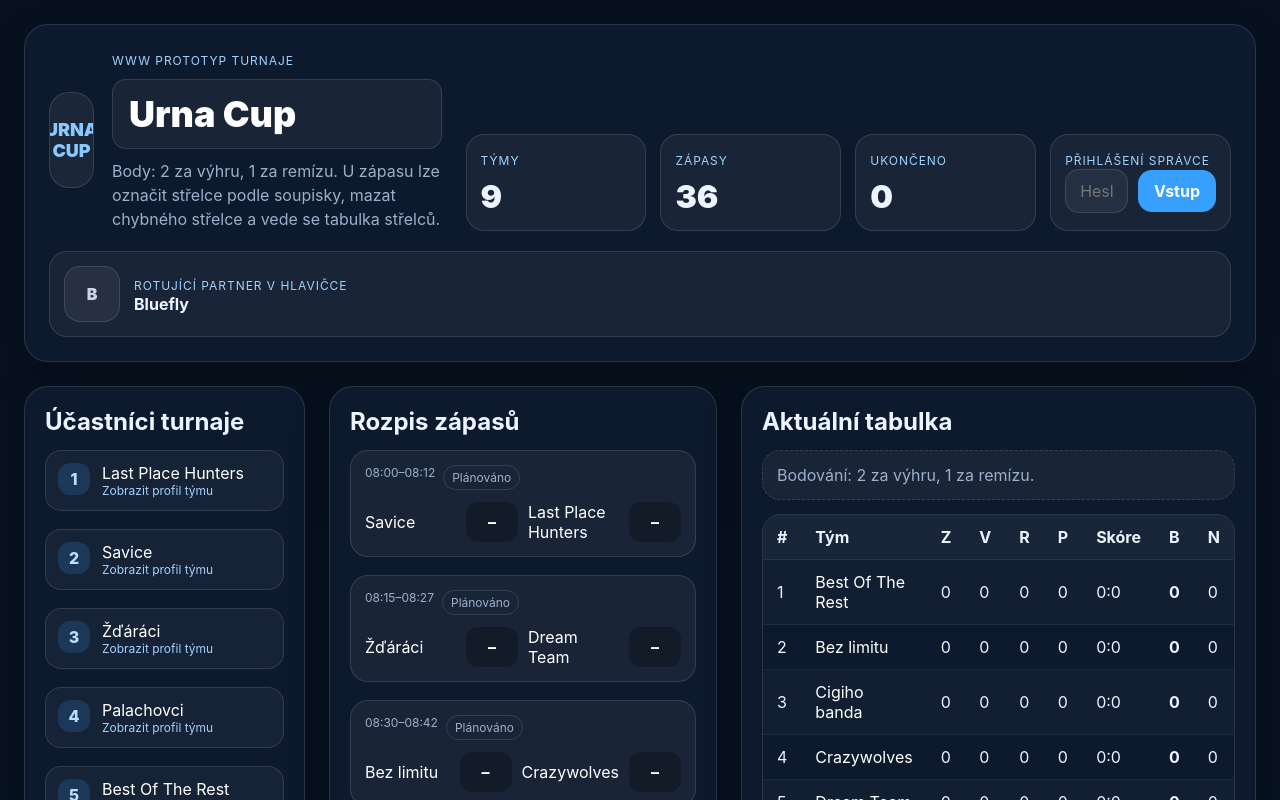
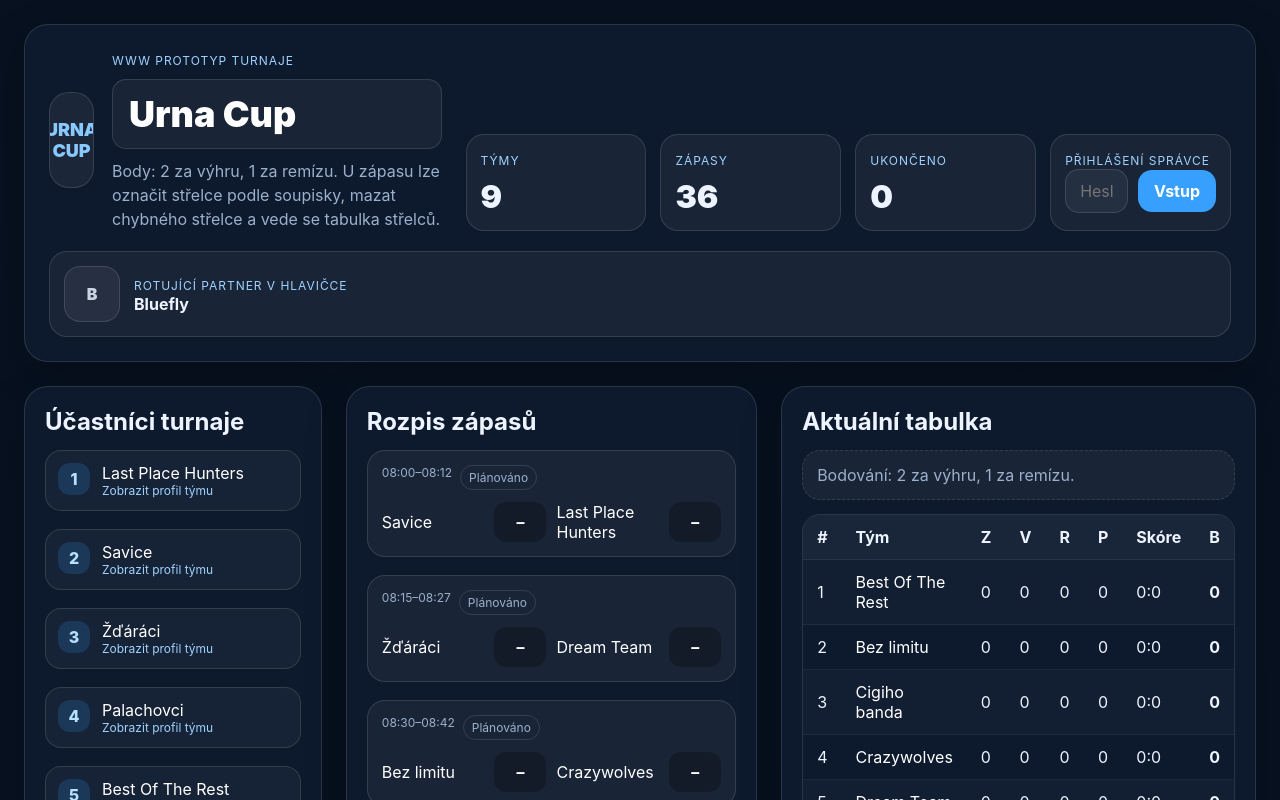
Before and after one commit to Urnacup/urnacup, a React (Vite) app: page / in a window 1280 px wide. Shown: the top 800 px of the page. Built offline with nearby package versions, Linux system fonts and the light colour scheme.

Commit message:
Update App.jsx
Oprava App.jsx, střelců a tabulky

```diff
--- a/src/App.jsx
+++ b/src/App.jsx
@@ -914,7 +914,7 @@ function App() {
                       <th>P</th>
                       <th>Skóre</th>
                       <th>B</th>
-                      <th>N</th>
+
                     </tr>
                   </thead>
                   <tbody>
@@ -939,7 +939,7 @@ function App() {
                         <td>
                           <strong>{row.points}</strong>
                         </td>
-                        <td>{row.shootoutScore}</td>
+
                       </tr>
                     ))}
                   </tbody>
```
